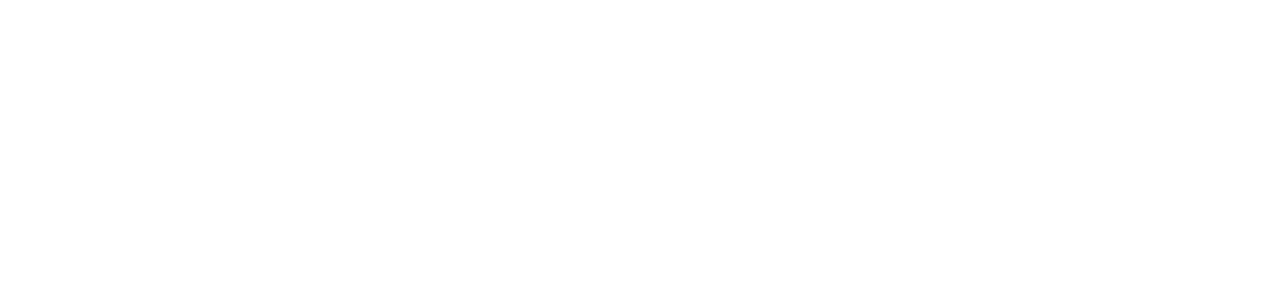
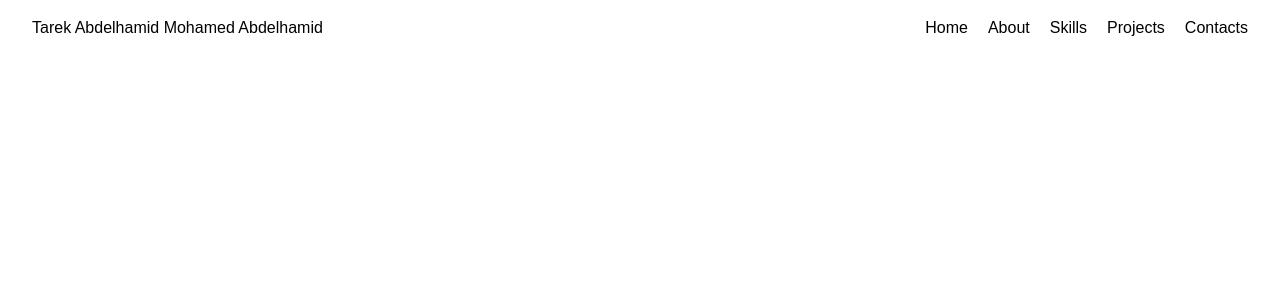
Before and after one commit to BugHunterExtraordinaire/portfolio-website, a React (Vite) app: page / in a window 1280 px wide. Shown: the top 300 px of the page. Built offline with nearby package versions, Linux system fonts and the light colour scheme.

Commit message:
Complete Header region of the webpage

```diff
--- a/index.html
+++ b/index.html
@@ -2,12 +2,12 @@
 <html lang="en">
   <head>
     <meta charset="UTF-8" />
-    <link rel="icon" type="image/svg+xml" href="/vite.svg" />
     <meta name="viewport" content="width=device-width, initial-scale=1.0" />
-    <title>portfolio-website</title>
+    <title>Welcome to my portfolio</title>
   </head>
   <body>
     <div id="root"></div>
     <script type="module" src="/src/main.jsx"></script>
+    <script src="https://kit.fontawesome.com/2814d08393.js" crossorigin="anonymous"></script>
   </body>
 </html>
--- a/src/App.jsx
+++ b/src/App.jsx
@@ -1,8 +1,14 @@
+import Header from './header/Header.jsx'
+import MainContent from './main-content/MainContent.jsx'
+import Footer from './footer/Footer.jsx'
+
 export default function App() {
 
   return (
     <>
-
+      <Header />
+      <MainContent />
+      <Footer />
     </>
   )
 }
--- a/src/footer/Footer.jsx
+++ b/src/footer/Footer.jsx
@@ -0,0 +1,7 @@
+export default function Footer() {
+  return (
+    <footer>
+
+    </footer>
+  );
+}
--- a/src/header/Header.jsx
+++ b/src/header/Header.jsx
@@ -0,0 +1,10 @@
+import Navigator from './Navigator.jsx'
+
+export default function Header() {
+  return (
+    <header className="flex justify-between w-dvw px-8 py-4">
+      <p aria-label="Developer Name">Tarek Abdelhamid Mohamed Abdelhamid</p>
+      <Navigator />
+    </header>
+  );
+}
--- /dev/null
+++ b/src/header/Navigator.css
@@ -0,0 +1,17 @@
+.link-animation {
+  position: relative;
+  display: inline-block;
+}
+.link-animation::after {
+  position: absolute;
+  content: '';
+  display: block;
+  width: 0;
+  bottom: 0;
+  left: 0;
+  transition: 0.2s ease-out;
+}
+.link-animation:hover::after {
+  width: 100%;
+  border-bottom: 1px solid green;
+}
--- /dev/null
+++ b/src/header/Navigator.jsx
@@ -0,0 +1,15 @@
+import './Navigator.css'
+
+export default function Navigator() {
+  return (
+    <nav className="w-fit">
+      <ul className="flex flex-row justify-evenly gap-5 ">
+        <li className="link-animation"><a href="#home">Home</a></li>
+        <li className="link-animation"><a href="#about">About</a></li>
+        <li className="link-animation"><a href="#skills">Skills</a></li>
+        <li className="link-animation"><a href="#projects">Projects</a></li>
+        <li className="link-animation"><a href="#contacts">Contacts</a></li>
+      </ul>
+    </nav>
+  );
+}
--- a/src/index.css
+++ b/src/index.css
@@ -1 +1,8 @@
 @import 'tailwindcss';
+
+:root {
+  margin: 0;
+  padding: 0;
+  box-sizing: border-box;
+  font-family: Arial, Helvetica, sans-serif;
+}
--- /dev/null
+++ b/src/main-content/MainContent.jsx
@@ -0,0 +1,7 @@
+export default function MainContent() {
+  return (
+    <main>
+
+    </main>
+  );
+}
```
Also changed, not shown: src/main-content/Main.jsx (deleted).
